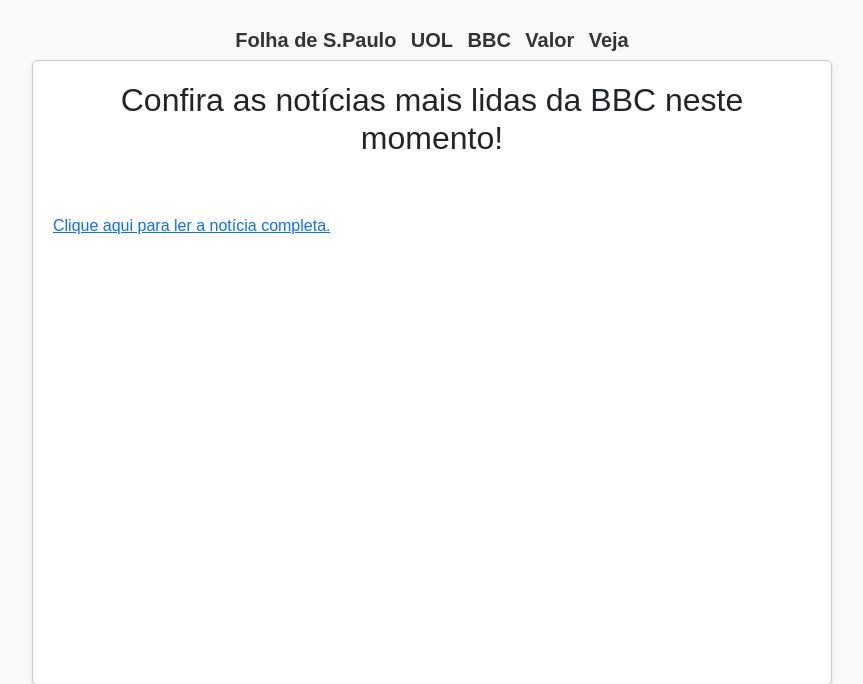
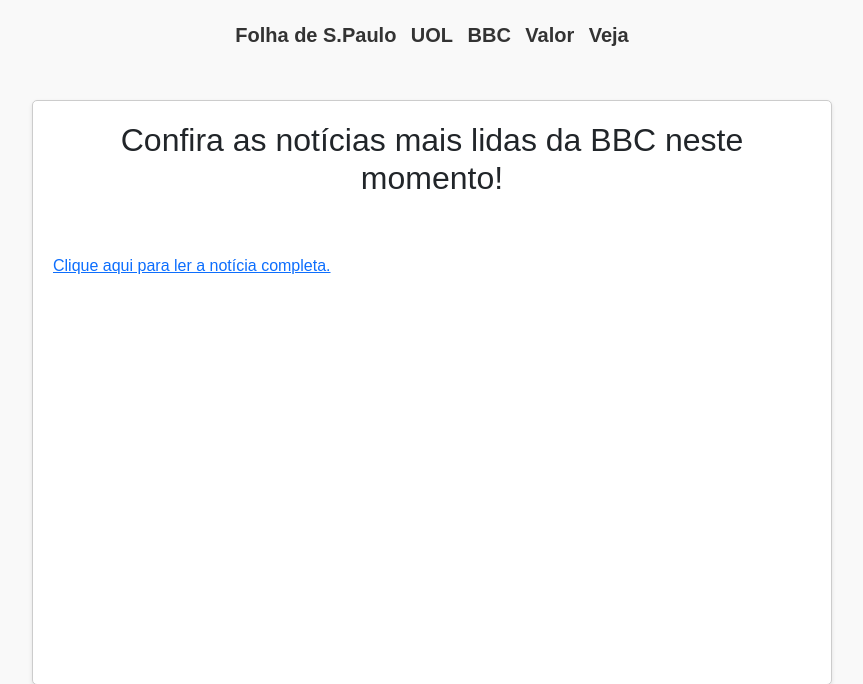
Before and after one commit to joaoinsper/render, a Flask app: page /bbc in a window 1280 px wide. Shown: the top 684 px of the page, without its empty margins (208-1071 px from the left). Run offline with Flask 3, Linux system fonts and the light colour scheme; data that the repository does not hold is empty.

Commit message:
ajustes no codigo

```diff
--- a/templates/bbc.html
+++ b/templates/bbc.html
@@ -20,8 +20,7 @@
     <style>
         .menu {
             text-align: center;
-            margin-bottom: 5px;
-            margin-top: 5px
+            margin-bottom: 50px;
         }
 
         .menu a {
@@ -91,4 +90,5 @@
     </footer>
 
 </body>
+
 </html>
--- a/templates/biopaulo.html
+++ b/templates/biopaulo.html
@@ -9,13 +9,13 @@
     <div class="menu">
         <a href="https://render-5wce.onrender.com/projetos">Projetos</a>
         <a href="https://render-5wce.onrender.com/cursos">Cursos</a>
-        <a href="https://render-5wce.onrender.com/biopaulo">Paulo Fehlauer</a></div>
+        <a href="https://render-5wce.onrender.com/biopaulo">Paulo Fehlauer</a>
+    </div>
     <link rel="stylesheet" href="https://cdnjs.cloudflare.com/ajax/libs/font-awesome/5.15.4/css/all.min.css">
     <style>
         .menu {
             text-align: center;
-            margin-bottom: 10px;
-            margin-top: 10px
+            margin-bottom: 50px;
         }
 
         .menu a {
--- a/templates/cursos.html
+++ b/templates/cursos.html
@@ -9,12 +9,12 @@
     <div class="menu">
         <a href="https://render-5wce.onrender.com/projetos">Projetos</a>
         <a href="https://render-5wce.onrender.com/cursos">Cursos</a>
-        <a href="https://render-5wce.onrender.com/biopaulo">Paulo Fehlauer</a></div>
+        <a href="https://render-5wce.onrender.com/biopaulo">Paulo Fehlauer</a>
+    </div>
     <style>
         .menu {
             text-align: center;
-            margin-bottom: 10px;
-            margin-top: 10px
+            margin-bottom: 50px;
         }
 
         .menu a {
--- a/templates/folha.html
+++ b/templates/folha.html
@@ -20,8 +20,7 @@
     <style>
         .menu {
             text-align: center;
-            margin-bottom: 5px;
-            margin-top: 5px
+            margin-bottom: 50px;
         }
 
         .menu a {
@@ -36,6 +35,7 @@
         .menu a:hover {
             color: rgb(164, 43, 43);
         }
+
         body {
             font-family: Arial, sans-serif;
             background-color: #f9f9f9;
@@ -90,4 +90,5 @@
     </footer>
 
 </body>
+
 </html>
--- a/templates/uol.html
+++ b/templates/uol.html
@@ -19,8 +19,7 @@
     <style>
         .menu {
             text-align: center;
-            margin-bottom: 5px;
-            margin-top: 5px
+            margin-bottom: 50px;
         }
 
         .menu a {
@@ -90,4 +89,5 @@
     </footer>
 
 </body>
+
 </html>
--- a/templates/valor.html
+++ b/templates/valor.html
@@ -19,8 +19,7 @@
     <style>
         .menu {
             text-align: center;
-            margin-bottom: 5px;
-            margin-top: 5px
+            margin-bottom: 50px;
         }
 
         .menu a {
@@ -45,6 +44,7 @@
             display: flex;
             flex-direction: column;
         }
+
         body {
             font-family: Arial, sans-serif;
             background-color: #f9f9f9;
@@ -99,4 +99,5 @@
     </footer>
 
 </body>
+
 </html>
--- a/templates/veja.html
+++ b/templates/veja.html
@@ -19,8 +19,7 @@
     <style>
         .menu {
             text-align: center;
-            margin-bottom: 5px;
-            margin-top: 5px
+            margin-bottom: 50px;
         }
 
         .menu a {
@@ -45,6 +44,7 @@
             display: flex;
             flex-direction: column;
         }
+
         body {
             font-family: Arial, sans-serif;
             background-color: #f9f9f9;
@@ -99,4 +99,5 @@
     </footer>
 
 </body>
+
 </html>
```
Also changed, not shown: templates/index.html (+7 -4 lines), templates/projetos.html (+8 -5 lines). Lines whose indentation alone changed are shown as unchanged.
